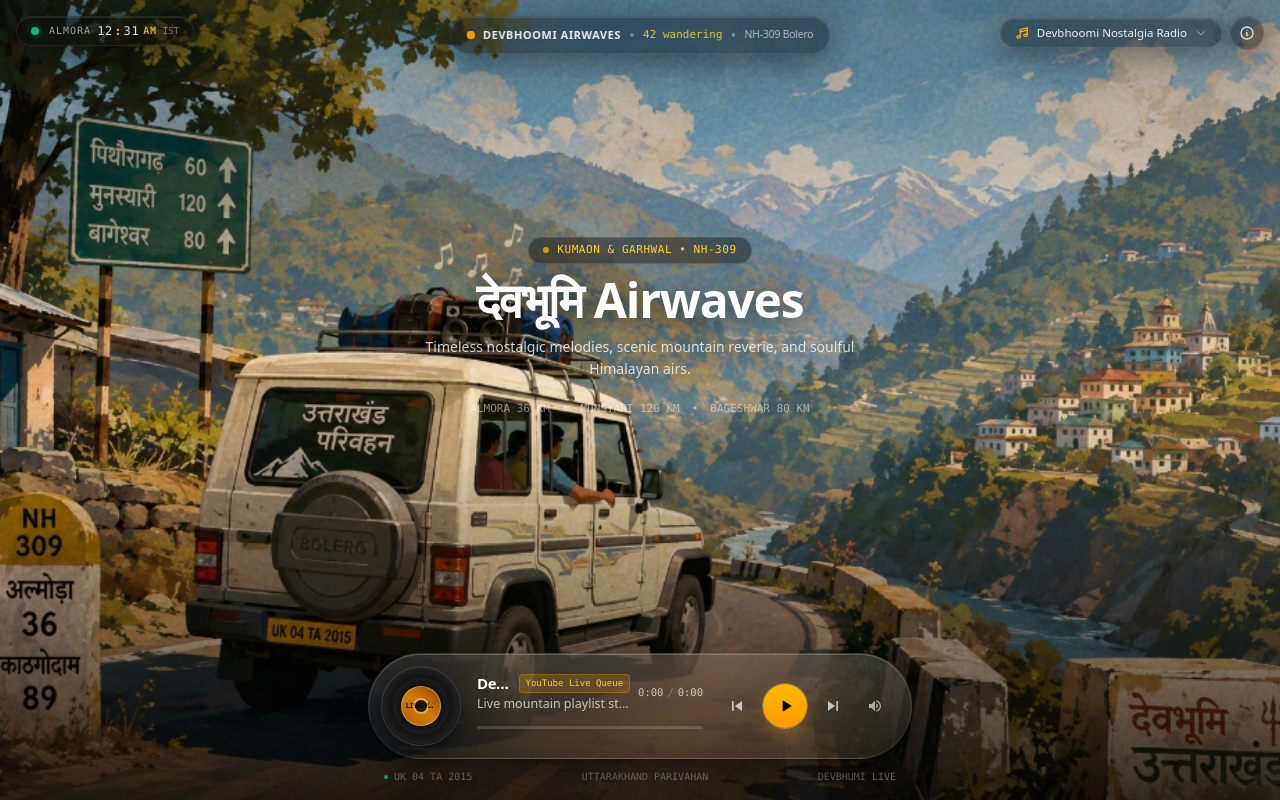
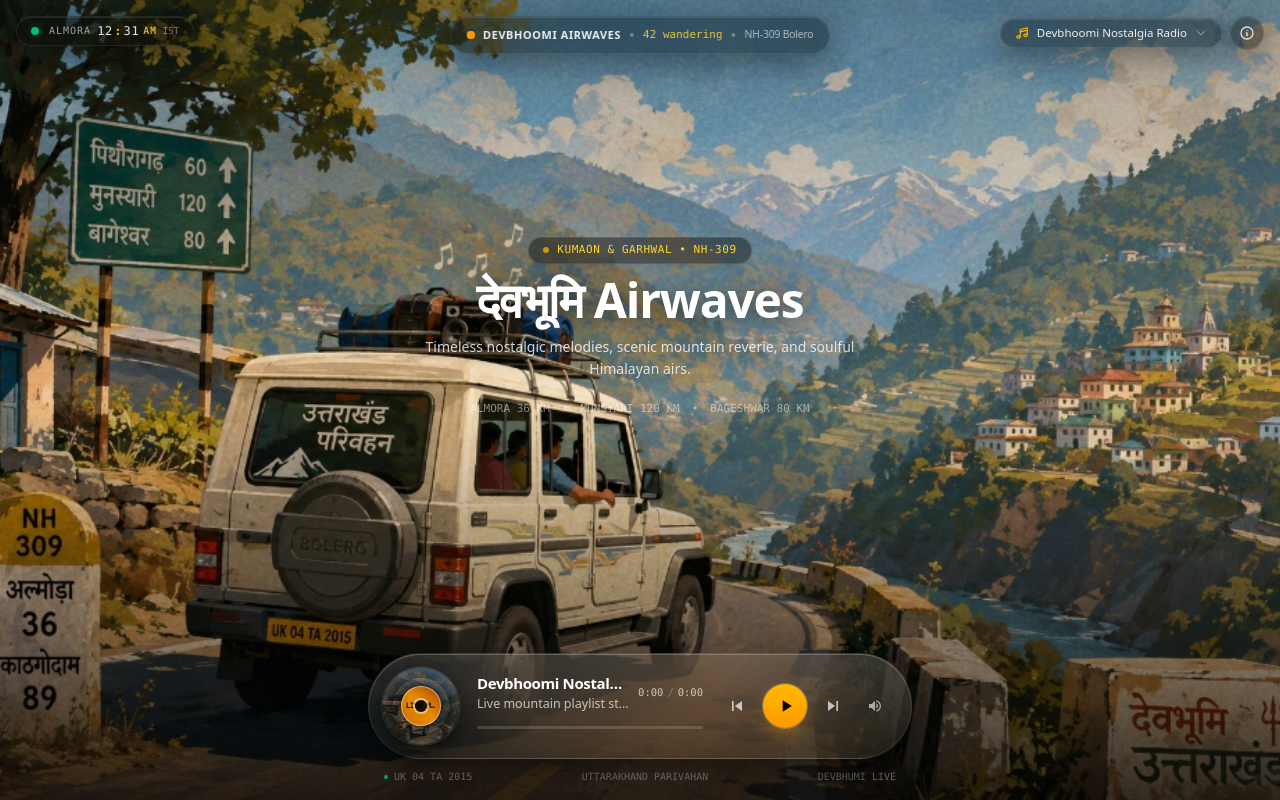
Before and after one commit to DheerajSChauhan/uttarakhand-nostalgia-player, a Next.js app: page / in a window 1280 px wide. Built offline with nearby package versions, Linux system fonts and the light colour scheme.

Commit message:
feat: show vinyl cover artwork only, remove video display and remove queue badge

```diff
--- a/components/MusicPlayer.tsx
+++ b/components/MusicPlayer.tsx
@@ -28,7 +28,7 @@ function formatTime(seconds: number): string {
 const SpindleHole = memo(function SpindleHole() {
   return (
     <div
-      className="absolute top-1/2 left-1/2 -translate-x-1/2 -translate-y-1/2 w-3 h-3 rounded-full bg-black/80 ring-2 ring-white/40 pointer-events-none z-20 shadow-sm"
+      className="absolute top-1/2 left-1/2 -translate-x-1/2 -translate-y-1/2 w-3 h-3 rounded-full bg-black/90 ring-2 ring-white/50 pointer-events-none z-20 shadow-sm"
       aria-hidden="true"
     />
   );
@@ -37,7 +37,7 @@ const SpindleHole = memo(function SpindleHole() {
 const VinylGrooves = memo(function VinylGrooves() {
   return (
     <div
-      className="absolute inset-0 rounded-full vinyl-grooves opacity-60 pointer-events-none z-10"
+      className="absolute inset-0 rounded-full vinyl-grooves opacity-70 pointer-events-none z-10"
       aria-hidden="true"
     />
   );
@@ -47,27 +47,21 @@ interface VinylSlotProps {
   size: "desktop" | "mobile";
   isPlaying: boolean;
   artistName: string;
-  mountId: string;
-  isExpanded: boolean;
-  onToggleExpand: () => void;
 }
 
 const VinylArtwork = memo(function VinylArtwork({
   size,
   isPlaying,
   artistName,
-  mountId,
-  isExpanded,
-  onToggleExpand,
 }: VinylSlotProps) {
   const dimensionClass = size === "desktop" ? "w-20 h-20" : "w-16 h-16";
 
   return (
-    <div className="relative group flex-shrink-0">
+    <div className="relative group flex-shrink-0 select-none">
       <div
-        className={`${dimensionClass} relative rounded-full overflow-hidden border border-white/15 bg-neutral-900 shadow-xl flex items-center justify-center transition-transform active:scale-95`}
+        className={`${dimensionClass} relative rounded-full overflow-hidden border border-white/15 bg-neutral-950 shadow-xl flex items-center justify-center transition-transform active:scale-95`}
         style={{
-          boxShadow: "0 8px 24px -4px rgba(0,0,0,0.7), inset 0 1px 1px rgba(255,255,255,0.2)",
+          boxShadow: "0 8px 24px -4px rgba(0,0,0,0.8), inset 0 1px 1px rgba(255,255,255,0.2)",
         }}
       >
         <div
@@ -78,20 +72,17 @@ const VinylArtwork = memo(function VinylArtwork({
             animationPlayState: isPlaying ? "running" : "paused",
           }}
         >
+          {/* Cover Art Artwork Image */}
+          <div
+            className="absolute inset-0 bg-cover bg-center opacity-85 scale-110"
+            style={{ backgroundImage: "url('/bg/scene-wide.png')" }}
+          />
+
           <VinylGrooves />
 
-          {/* Visibly Rendered YouTube Video Mount */}
-          <div
-            id={mountId}
-            className="w-full h-full absolute inset-0 object-cover rounded-full overflow-hidden"
-            style={{
-              clipPath: "circle(50% at 50% 50%)",
-            }}
-          />
-
           {/* Center Vinyl Record Label */}
-          <div className="absolute inset-[24%] rounded-full bg-gradient-to-tr from-amber-600/80 via-amber-500/80 to-amber-700/80 border border-white/30 flex items-center justify-center pointer-events-none z-10">
-            <span className="text-[7px] font-mono font-bold tracking-tighter text-black/90 uppercase text-center px-1 truncate">
+          <div className="absolute inset-[24%] rounded-full bg-gradient-to-tr from-amber-600/90 via-amber-500/90 to-amber-700/90 border border-white/40 flex items-center justify-center pointer-events-none z-10 shadow-inner">
+            <span className="text-[7.5px] font-mono font-bold tracking-tighter text-black/90 uppercase text-center px-1 truncate">
               {(artistName || "Devbhoomi").slice(0, 10)}
             </span>
           </div>
@@ -99,27 +90,6 @@ const VinylArtwork = memo(function VinylArtwork({
           <SpindleHole />
         </div>
       </div>
-
-      <button
-        type="button"
-        onClick={onToggleExpand}
-        className="absolute -bottom-1 -right-1 z-30 p-1 rounded-full bg-black/80 hover:bg-black text-white/80 hover:text-amber-400 border border-white/20 shadow-md opacity-0 group-hover:opacity-100 transition-opacity text-[10px]"
-        title={isExpanded ? "Minimize video screen" : "Expand video screen"}
-        aria-label="Toggle screen size"
-      >
-        <svg className="w-3 h-3" fill="none" stroke="currentColor" viewBox="0 0 24 24">
-          <path
-            strokeLinecap="round"
-            strokeLinejoin="round"
-            strokeWidth={2}
-            d={
-              isExpanded
-                ? "M6 18L18 6M6 6l12 12"
-                : "M4 8V4m0 0h4M4 4l5 5m11-1V4m0 0h-4m4 0l-5 5M4 16v4m0 0h4m-4 0l5-5m11 5l-5-5m5 5v-4m0 4h-4"
-            }
-          />
-        </svg>
-      </button>
     </div>
   );
 });
@@ -216,7 +186,6 @@ interface TrackInfoProps {
   film?: string;
   year?: string | number;
   isBuffering?: boolean;
-  badge?: string;
 }
 
 const TrackInfo = memo(function TrackInfo({
@@ -225,7 +194,6 @@ const TrackInfo = memo(function TrackInfo({
   film,
   year,
   isBuffering,
-  badge,
 }: TrackInfoProps) {
   return (
     <div className="flex flex-col min-w-0 flex-1">
@@ -233,11 +201,6 @@ const TrackInfo = memo(function TrackInfo({
         <h2 className="text-[15px] font-semibold text-white tracking-tight truncate">
           {title}
         </h2>
-        {badge && (
-          <span className="text-[9px] px-1.5 py-0.5 rounded bg-amber-500/20 text-amber-300 border border-amber-500/30 font-mono flex-shrink-0">
-            {badge}
-          </span>
-        )}
         {isBuffering && (
           <span className="inline-block w-1.5 h-1.5 rounded-full bg-amber-400 animate-ping flex-shrink-0" />
         )}
@@ -370,7 +333,6 @@ export function MusicPlayer({ playlist }: MusicPlayerProps) {
   const [currentTime, setCurrentTime] = useState(0);
   const [duration, setDuration] = useState(0);
   const [isMuted, setIsMuted] = useState(false);
-  const [isExpanded, setIsExpanded] = useState(false);
 
   // Live metadata extracted dynamically from YouTube queue
   const [liveYtMeta, setLiveYtMeta] = useState<{ title: string; artist: string; videoId?: string }>({
@@ -386,7 +348,7 @@ export function MusicPlayer({ playlist }: MusicPlayerProps) {
     ? {
         id: `yt-live-${trackIndex}`,
         title: liveYtMeta.title || playlist.name,
-        artist: liveYtMeta.artist || "YouTube Queue",
+        artist: liveYtMeta.artist || "Devbhoomi Airwaves",
         duration: duration || 240,
         videoId: liveYtMeta.videoId || playlist.youtubePlaylistId || "",
       }
@@ -409,7 +371,7 @@ export function MusicPlayer({ playlist }: MusicPlayerProps) {
         if (data && data.title) {
           setLiveYtMeta({
             title: data.title,
-            artist: data.author || "YouTube Channel",
+            artist: data.author || "Uttarakhand Melodies",
             videoId: data.video_id,
           });
         }
@@ -647,19 +609,20 @@ export function MusicPlayer({ playlist }: MusicPlayerProps) {
 
   const displayTitle = isDirectYtPlaylist ? liveYtMeta.title : currentTrack.title;
   const displayArtist = isDirectYtPlaylist ? liveYtMeta.artist : currentTrack.artist;
-  const badgeLabel = isDirectYtPlaylist ? "YouTube Live Queue" : undefined;
 
   return (
     <>
+      {/* Hidden YouTube Engine Mount (Plays Audio seamlessly without showing video) */}
+      <div className="sr-only pointer-events-none absolute -left-[9999px] top-0 h-1 w-1 overflow-hidden" aria-hidden="true">
+        <div id={mountId} />
+      </div>
+
       {/* Desktop Layout: Horizontal Pill */}
       <div className="hidden sm:flex items-center gap-4 w-full max-w-xl rounded-full p-3 pr-5 glass-panel transition-all duration-300">
         <VinylArtwork
           size="desktop"
           isPlaying={isPlaying}
           artistName={displayArtist}
-          mountId={mountId}
-          isExpanded={isExpanded}
-          onToggleExpand={() => setIsExpanded(!isExpanded)}
         />
 
         <div className="flex flex-col flex-1 min-w-0 justify-center gap-0.5">
@@ -670,7 +633,6 @@ export function MusicPlayer({ playlist }: MusicPlayerProps) {
               film={currentTrack.film}
               year={currentTrack.year}
               isBuffering={isBuffering}
-              badge={badgeLabel}
             />
             <TimeStamp currentTime={currentTime} duration={duration} />
           </div>
@@ -696,9 +658,6 @@ export function MusicPlayer({ playlist }: MusicPlayerProps) {
             size="mobile"
             isPlaying={isPlaying}
             artistName={displayArtist}
-            mountId={mountId}
-            isExpanded={isExpanded}
-            onToggleExpand={() => setIsExpanded(!isExpanded)}
           />
           <TrackInfo
             title={displayTitle}
@@ -706,7 +665,6 @@ export function MusicPlayer({ playlist }: MusicPlayerProps) {
             film={currentTrack.film}
             year={currentTrack.year}
             isBuffering={isBuffering}
-            badge={badgeLabel}
           />
         </div>
 
@@ -728,65 +686,8 @@ export function MusicPlayer({ playlist }: MusicPlayerProps) {
               isMobile={true}
             />
           </div>
-
-          <button
-            type="button"
-            onClick={() => setIsExpanded(!isExpanded)}
-            className="min-w-[40px] min-h-[40px] flex items-center justify-center p-2 rounded-full text-white/60 hover:text-amber-400 active:scale-95"
-            aria-label="Toggle full video"
-          >
-            <svg className="w-4 h-4" fill="none" stroke="currentColor" viewBox="0 0 24 24">
-              <path
-                strokeLinecap="round"
-                strokeLinejoin="round"
-                strokeWidth={2}
-                d={
-                  isExpanded
-                    ? "M6 18L18 6M6 6l12 12"
-                    : "M15 10l4.553-2.276A1 1 0 0121 8.618v6.764a1 1 0 01-1.447.894L15 14M5 18h8a2 2 0 002-2V8a2 2 0 00-2-2H5a2 2 0 00-2 2v8a2 2 0 002 2z"
-                }
-              />
-            </svg>
-          </button>
         </div>
       </div>
-
-      {/* Expanded Theater Screen */}
-      {isExpanded && (
-        <div className="fixed inset-0 z-40 flex items-center justify-center p-4 bg-black/70 backdrop-blur-xl animate-in fade-in duration-200">
-          <div className="glass-panel w-full max-w-2xl rounded-3xl p-5 border border-white/20 shadow-2xl relative">
-            <div className="flex items-center justify-between mb-3">
-              <div className="min-w-0 pr-4">
-                <p className="text-[10px] font-mono uppercase tracking-widest text-amber-400">
-                  Live Stream Video
-                </p>
-                <h3 className="text-sm font-semibold text-white truncate">{displayTitle}</h3>
-                <p className="text-xs text-white/60 truncate">{displayArtist}</p>
-              </div>
-              <button
-                type="button"
-                onClick={() => setIsExpanded(false)}
-                className="p-2 rounded-full text-white/60 hover:text-white hover:bg-white/10 transition-all"
-                aria-label="Close theater mode"
-              >
-                <svg className="w-5 h-5" fill="none" stroke="currentColor" viewBox="0 0 24 24">
-                  <path strokeLinecap="round" strokeLinejoin="round" strokeWidth={2} d="M6 18L18 6M6 6l12 12" />
-                </svg>
-              </button>
-            </div>
-
-            <div className="w-full aspect-video rounded-2xl overflow-hidden bg-black/80 border border-white/10 shadow-inner relative flex items-center justify-center">
-              <iframe
-                src={`https://www.youtube.com/embed/${currentTrack.videoId || (playlist.youtubePlaylistId ? `videoseries?list=${playlist.youtubePlaylistId}` : "")}?autoplay=1&enablejsapi=1&rel=0&modestbranding=1`}
-                title={displayTitle}
-                className="w-full h-full border-0"
-                allow="accelerometer; autoplay; clipboard-write; encrypted-media; gyroscope; picture-in-picture"
-                allowFullScreen
-              />
-            </div>
-          </div>
-        </div>
-      )}
     </>
   );
 }
```
